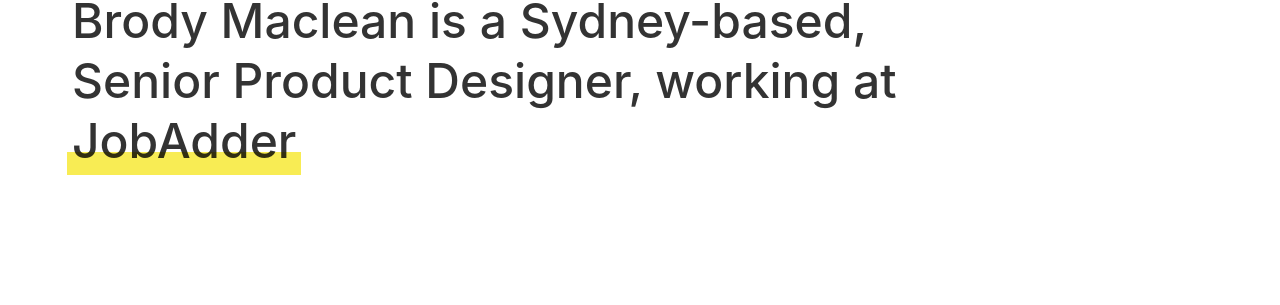
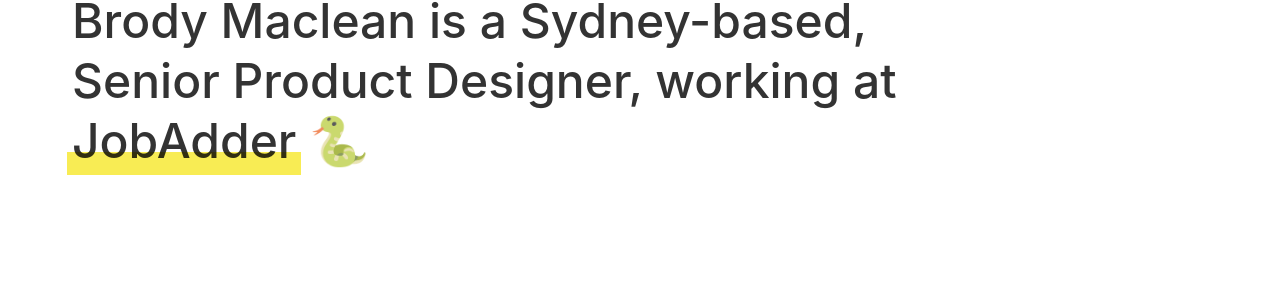
Before and after one commit to brody/brody.com-v7, a Jekyll site: the page built from index.html, in a window 1280 px wide and 900 px high. Shown: the part 265-570 px from the top of the window. Built offline with Jekyll 4.4.1, drawn with Linux system fonts in a browser that asks for light colours; nearby versions of some CDN libraries; library files that are not in the unit come from our copies; comment, search, counter and statistics services are not loaded.

Commit message:
100% more snake emoji

```diff
--- a/index.html
+++ b/index.html
@@ -4,7 +4,7 @@
 ---
 
   <section class="intro cont w-90 center mw9 pt5 pb4 pt6-m pb5-m pt6-l pb6-l wow fadeIn" data-wow-delay="0.2s">
-    <h1 class="mv0 ph2-l fw5 f3 f2-m f1-l normal lh-copy lh-title-ns measure-narrow black-80">Brody Maclean is a Sydney-based, Senior Product Designer, working at <a href="https://jobadder.com/" target="_blank" class="highlighter black-90">JobAdder</a></h1>
+    <h1 class="mv0 ph2-l fw5 f3 f2-m f1-l normal lh-copy lh-title-ns measure-narrow black-80">Brody Maclean is a Sydney-based, Senior Product Designer, working at <a href="https://jobadder.com/" target="_blank" class="highlighter black-90">JobAdder</a> <span class="dn di-ns">🐍</span></h1>
   </section>
 
   <section class="journal mw9 w-90-l center pt5 pb1 wow fadeIn" id="journal" data-wow-delay="0.4s">
```
